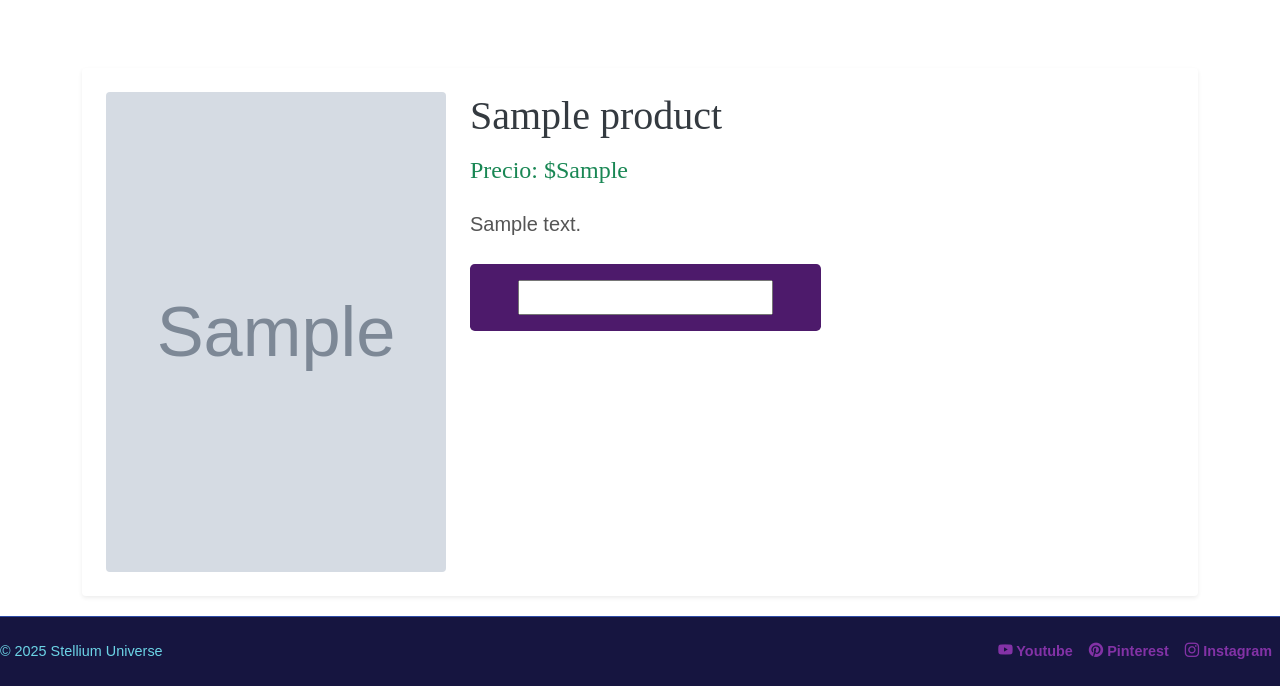
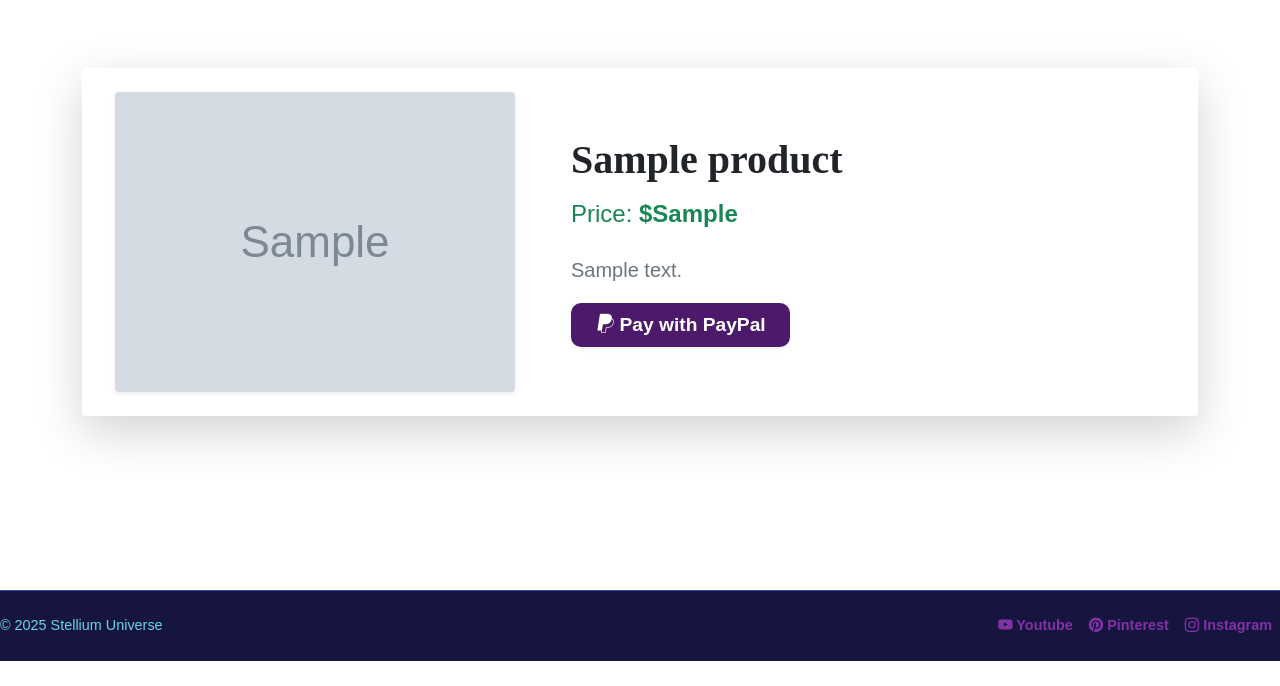
Before and after one commit to NadCarlos/stellium_django, a Django app: template stellium/shop/templates/detail.html in a window 1280 px wide. Shown: the part 139-825 px from the top of the page. After the commit the page ends 800 px from the top, so only its background shows below. Run offline with Django 5.2, Linux system fonts and the light colour scheme; the template is opened without the code that fills it: values that come from a table or form of the project are taken from there, others are empty; tables that the repository leaves empty hold one stand-in row (values such as "Sample post"); grey boxes marked "Sample" are stand-in pictures; form fields are guessed from the names that the template uses; some libraries are stand-ins or nearby versions; some web fonts are replaced.

Commit message:
custom paypal button

```diff
--- a/stellium/shop/templates/detail.html
+++ b/stellium/shop/templates/detail.html
@@ -2,32 +2,55 @@
 
 {% block content %}
 <div class="container mt-5">
-    <!-- Contenedor del producto -->
-    <div class="card shadow-sm border-0 p-4">
-        <div class="row g-4">
+    <div class="card shadow-lg border-0 p-4">
+        <div class="row align-items-center g-5">
             <!-- Imagen del producto -->
-            <div class="col-md-4 text-center">
-                <img src="{{ product.image.url }}" alt="{{ product.name }}" class="img-fluid rounded" style="max-width: 100%; height: 480px;">
+            <div class="col-md-5 text-center">
+                <img src="{{ product.image.url }}" alt="{{ product.name }}" class="img-fluid rounded shadow-sm"
+                     style="max-width: 100%; height: auto; object-fit: cover;">
             </div>
+
             <!-- Detalles del producto -->
-            <div class="col-md-8">
-                <h1 class="mb-3" style="font-family: 'Footlight MT Pro', serif; color: #343a40;">
+            <div class="col-md-7">
+                <h1 class="fw-bold text-dark mb-3" style="font-family: 'Footlight MT Pro', serif;">
                     {{ product.name }}
                 </h1>
-                <h4 class="text-success mb-4" style="font-family: 'Footlight MT Pro', serif;">
-                    Precio: ${{ product.price }}
+                <h4 class="text-success fw-semibold mb-4">
+                    Price: <span class="fw-bold">${{ product.price }}</span>
                 </h4>
-                <p class="fs-5" style="line-height: 1.6; color: #555555;">
+                <p class="fs-5 text-secondary" style="line-height: 1.7;">
                     {{ product.description }}
                 </p>
-                <!-- Formulario de PayPal -->
-                <div class="mt-4">
-                    <button class="btn btn-warning btn-lg px-5 py-3" style="font-size: 1.2rem; font-weight: bold;">
-                        {{ paypal_form.render|safe }}
-                    </button>
+
+                <!-- PayPal -->
+                <div id="paypal-container" style="display: none;">
+                    {{ paypal_form.render|safe }}
                 </div>
+                <button id="custom-paypal-btn" class="btn btn-warning btn-lg px-4 py-2 shadow-sm fw-bold" style="font-size: 1.2rem; border-radius: 10px;">
+                    <i class="bi bi-paypal"></i> Pay with PayPal
+                </button>
             </div>
         </div>
     </div>
 </div>
+
+<script>
+document.addEventListener("DOMContentLoaded", function () {
+    // Esconde el botón original de PayPal
+    let paypalForm = document.querySelector("#paypal-container form");
+    if (paypalForm) {
+        let paypalButton = paypalForm.querySelector("input[type='image']");
+        if (paypalButton) {
+            paypalButton.style.display = "none";
+        }
+    }
+
+    // Botón personalizado
+    document.getElementById("custom-paypal-btn").addEventListener("click", function () {
+        if (paypalForm) {
+            paypalForm.submit();
+        }
+    });
+});
+</script>
 {% endblock %}
```
Also changed, not shown: stellium/shop/templates/consult_pay.html (+26 -6 lines).
